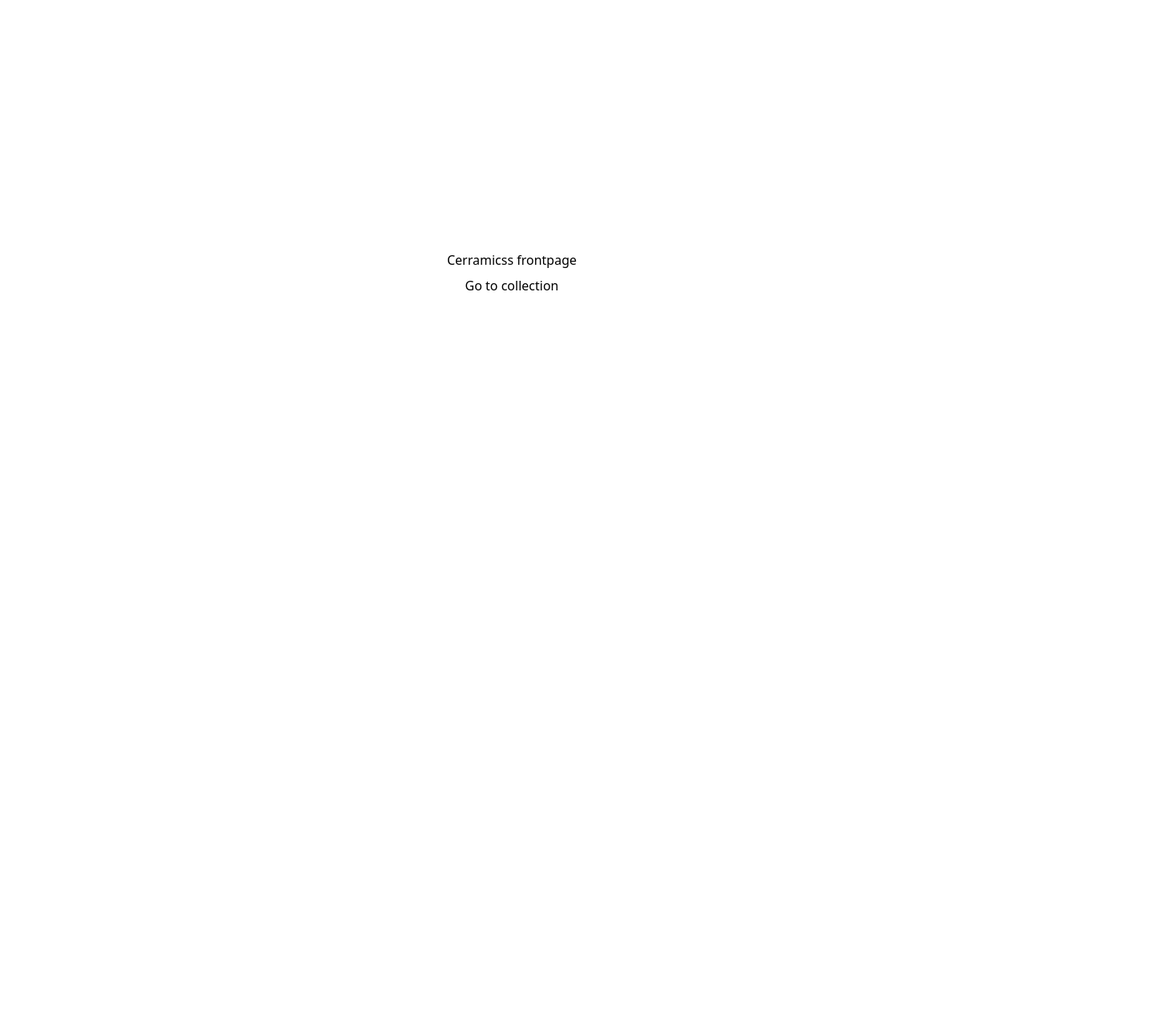
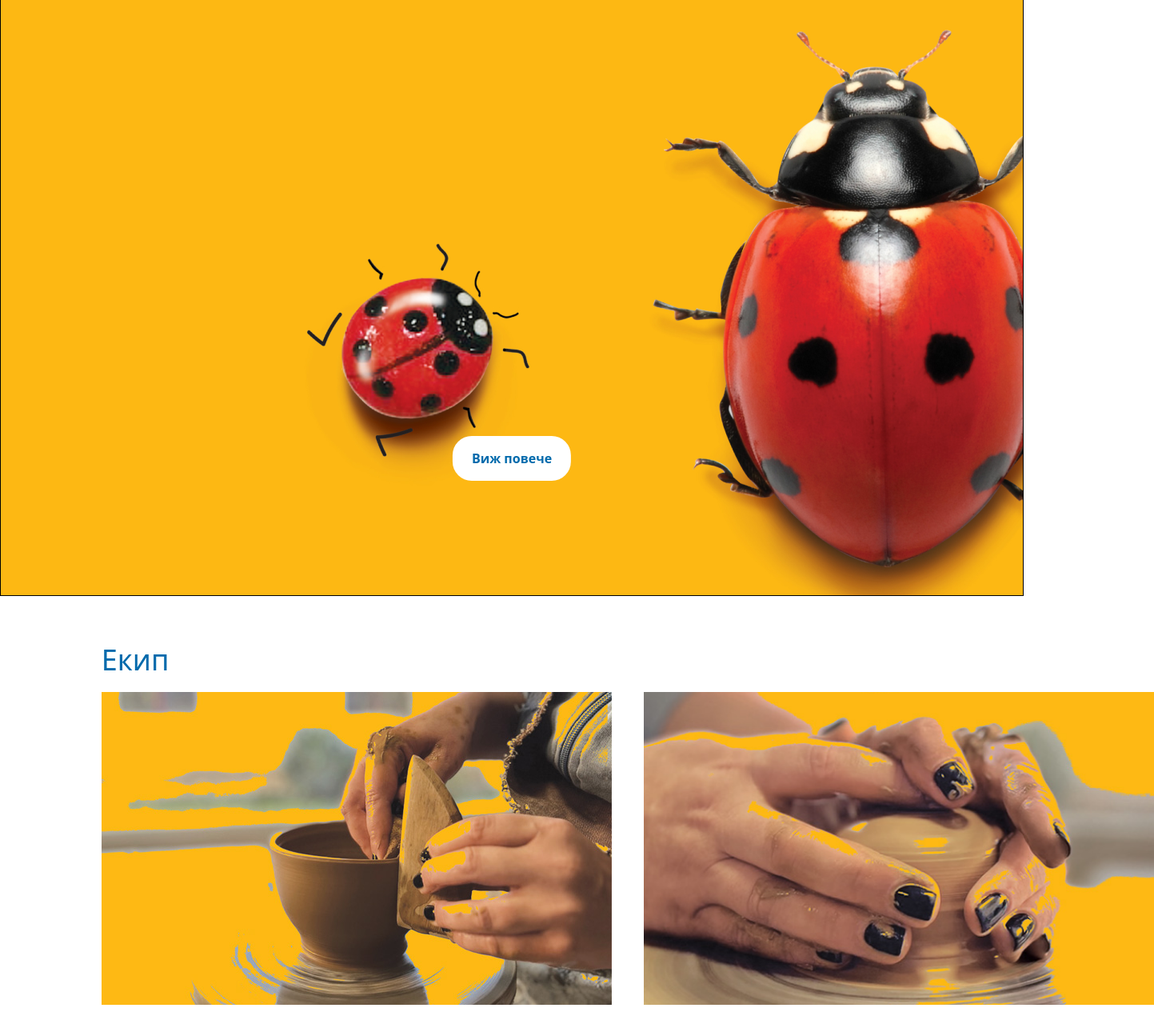
Before and after one commit to k-v-dimitrov/ceramicss, a Next.js app: page / in a window 1280 px wide. Shown: the part 55-1350 px from the top of the page at 80% size, 1443 px wide, since content can reach past the window. Before the commit the page ends 800 px from the top, so only its background shows below. Built offline with nearby package versions, Linux system fonts and the light colour scheme.

Commit message:
feat: cta, team

```diff
--- a/src/pages/index.tsx
+++ b/src/pages/index.tsx
@@ -1,8 +1,11 @@
-import { GetStaticPropsContext, type NextPage } from "next";
+import { type NextPage } from "next";
 import Head from "next/head";
 import Link from "next/link";
+import Image from "next/image";
 
-import Client from "shopify-buy";
+import LandingCoverPhoto from "@/public/imgs/landing-cover.png";
+import TeamPhoto1 from "@/public/imgs/front-team-1.png";
+import TeamPhoto2 from "@/public/imgs/front-team-2.png";
 
 const Home: NextPage = () => {
     return (
@@ -12,15 +15,45 @@ const Home: NextPage = () => {
                 <link rel="icon" href="/favicon.ico" />
             </Head>
 
-            <section className="py-24 flex items-center min-h-screen justify-center flex-col bg-white">
-                <h1>Cerramicss frontpage</h1>
+            <section
+                className="border flex min-h-screen flex-col relative"
+                style={{ backgroundImage: `url(${LandingCoverPhoto.src})` }}
+            >
                 <Link
-                    className="p-2 hover:underline hover:cursor-pointer"
+                    className="py-4 px-6 bg-[#FFF] text-primary-500 font-semibold rounded-3xl hover:cursor-pointer absolute top-3/4 left-1/2 -translate-x-2/4"
                     href="/collections"
                 >
-                    Go to collection
+                    Виж повече
                 </Link>
             </section>
+
+            <section className="p-5 mt-10 lg:w-10/12 lg:mx-auto">
+                <div className="flex flex-col justify-center items-center">
+                    <div className="flex flex-col">
+                        <h1 className="text-primary-500 text-4xl mb-5 self-start">
+                            Екип
+                        </h1>
+                        <div className="flex flex-col gap-10 lg:flex-row">
+                            <Image
+                                src={TeamPhoto1}
+                                alt="Team photo first"
+                                width={638}
+                                height={391}
+                                className=""
+                            />
+                            <Image
+                                src={TeamPhoto2}
+                                alt="Team photo second"
+                                width={638}
+                                height={391}
+                                className=""
+                            />
+                        </div>
+                    </div>
+                </div>
+            </section>
+
+            <section className="p-40"></section>
         </>
     );
 };
```
